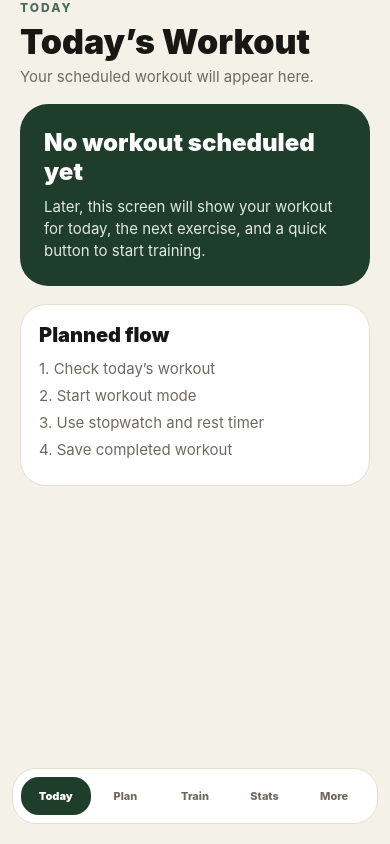
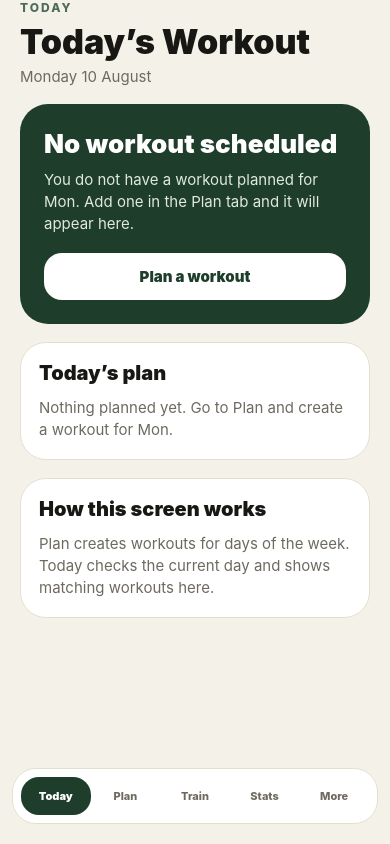
Before and after one commit to Theo524/TrainStack-mobile, a React Native app: screen / in a window 390 px wide. Built offline with nearby package versions, Linux system fonts and the light colour scheme.

Commit message:
Show planned workouts on today screen

```diff
--- a/App.js
+++ b/App.js
@@ -30,7 +30,15 @@ function AppContent() {
   }
 
   function renderScreen() {
-    if (activeTab === "today") return <TodayScreen />;
+    if (activeTab === "today") {
+      return (
+        <TodayScreen
+          plannedWorkouts={plannedWorkouts}
+          onGoToPlan={() => setActiveTab("plan")}
+          onStartTraining={() => setActiveTab("train")}
+        />
+      );
+    }
 
     if (activeTab === "plan") {
       return (
@@ -45,7 +53,13 @@ function AppContent() {
     if (activeTab === "stats") return <StatsScreen />;
     if (activeTab === "more") return <MoreScreen />;
 
-    return <TodayScreen />;
+    return (
+      <TodayScreen
+        plannedWorkouts={plannedWorkouts}
+        onGoToPlan={() => setActiveTab("plan")}
+        onStartTraining={() => setActiveTab("train")}
+      />
+    );
   }
 
   return (
--- a/src/screens/TodayScreen.js
+++ b/src/screens/TodayScreen.js
@@ -1,28 +1,104 @@
 import React from "react";
-import { StyleSheet, Text, View } from "react-native";
+import { Pressable, StyleSheet, Text, View } from "react-native";
 import { colors } from "../styles/theme";
 
-export default function TodayScreen() {
+function getTodayShortDay() {
+  return new Date().toLocaleDateString("en-GB", {
+    weekday: "short",
+  });
+}
+
+function getFullDateLabel() {
+  return new Date().toLocaleDateString("en-GB", {
+    weekday: "long",
+    day: "numeric",
+    month: "long",
+  });
+}
+
+export default function TodayScreen({
+  plannedWorkouts,
+  onGoToPlan,
+  onStartTraining,
+}) {
+  const todayShortDay = getTodayShortDay();
+  const todaysWorkouts = plannedWorkouts.filter(
+    (workout) => workout.day === todayShortDay
+  );
+
   return (
     <View>
       <Text style={styles.eyebrow}>TODAY</Text>
       <Text style={styles.title}>Today’s Workout</Text>
-      <Text style={styles.subtitle}>Your scheduled workout will appear here.</Text>
+      <Text style={styles.subtitle}>{getFullDateLabel()}</Text>
 
-      <View style={styles.heroCard}>
-        <Text style={styles.heroTitle}>No workout scheduled yet</Text>
-        <Text style={styles.heroText}>
-          Later, this screen will show your workout for today, the next exercise,
-          and a quick button to start training.
-        </Text>
+      {todaysWorkouts.length === 0 ? (
+        <View style={styles.heroCard}>
+          <Text style={styles.heroTitle}>No workout scheduled</Text>
+          <Text style={styles.heroText}>
+            You do not have a workout planned for {todayShortDay}. Add one in
+            the Plan tab and it will appear here.
+          </Text>
+
+          <Pressable style={styles.heroButton} onPress={onGoToPlan}>
+            <Text style={styles.heroButtonText}>Plan a workout</Text>
+          </Pressable>
+        </View>
+      ) : (
+        <View style={styles.heroCard}>
+          <Text style={styles.heroSmall}>Scheduled for {todayShortDay}</Text>
+          <Text style={styles.heroTitle}>
+            {todaysWorkouts.length === 1
+              ? todaysWorkouts[0].name
+              : `${todaysWorkouts.length} workouts today`}
+          </Text>
+          <Text style={styles.heroText}>
+            Start training when you are ready. Next we’ll connect this directly
+            to the active workout timer.
+          </Text>
+
+          <Pressable style={styles.heroButton} onPress={onStartTraining}>
+            <Text style={styles.heroButtonText}>Start training</Text>
+          </Pressable>
+        </View>
+      )}
+
+      <View style={styles.card}>
+        <Text style={styles.cardTitle}>Today’s plan</Text>
+
+        {todaysWorkouts.length === 0 ? (
+          <Text style={styles.cardText}>
+            Nothing planned yet. Go to Plan and create a workout for{" "}
+            {todayShortDay}.
+          </Text>
+        ) : (
+          todaysWorkouts.map((workout) => (
+            <View key={workout.id} style={styles.workoutItem}>
+              <View style={styles.workoutTopRow}>
+                <Text style={styles.workoutName}>{workout.name}</Text>
+                <View style={styles.dayBadge}>
+                  <Text style={styles.dayBadgeText}>{workout.day}</Text>
+                </View>
+              </View>
+
+              {workout.exercises ? (
+                <Text style={styles.workoutExercises}>{workout.exercises}</Text>
+              ) : (
+                <Text style={styles.workoutExercisesMuted}>
+                  No exercises added yet.
+                </Text>
+              )}
+            </View>
+          ))
+        )}
       </View>
 
       <View style={styles.card}>
-        <Text style={styles.cardTitle}>Planned flow</Text>
-        <Text style={styles.cardText}>1. Check today’s workout</Text>
-        <Text style={styles.cardText}>2. Start workout mode</Text>
-        <Text style={styles.cardText}>3. Use stopwatch and rest timer</Text>
-        <Text style={styles.cardText}>4. Save completed workout</Text>
+        <Text style={styles.cardTitle}>How this screen works</Text>
+        <Text style={styles.cardText}>
+          Plan creates workouts for days of the week. Today checks the current
+          day and shows matching workouts here.
+        </Text>
       </View>
     </View>
   );
@@ -57,9 +133,16 @@ const styles = StyleSheet.create({
     marginBottom: 18,
   },
 
+  heroSmall: {
+    color: colors.greenLight,
+    fontSize: 14,
+    fontWeight: "800",
+    marginBottom: 8,
+  },
+
   heroTitle: {
     color: "#ffffff",
-    fontSize: 24,
+    fontSize: 26,
     fontWeight: "900",
     marginBottom: 10,
   },
@@ -68,6 +151,20 @@ const styles = StyleSheet.create({
     color: colors.greenLight,
     fontSize: 15,
     lineHeight: 22,
+  },
+
+  heroButton: {
+    marginTop: 18,
+    backgroundColor: "#ffffff",
+    borderRadius: 18,
+    paddingVertical: 14,
+    alignItems: "center",
+  },
+
+  heroButtonText: {
+    color: colors.green,
+    fontWeight: "900",
+    fontSize: 15,
   },
 
   card: {
@@ -89,6 +186,55 @@ const styles = StyleSheet.create({
   cardText: {
     fontSize: 15,
     color: colors.muted,
-    marginBottom: 8,
+    lineHeight: 22,
+  },
+
+  workoutItem: {
+    borderTopWidth: 1,
+    borderTopColor: "#eee8da",
+    paddingTop: 14,
+    paddingBottom: 4,
+    marginTop: 8,
+  },
+
+  workoutTopRow: {
+    flexDirection: "row",
+    alignItems: "center",
+    justifyContent: "space-between",
+  },
+
+  workoutName: {
+    fontSize: 17,
+    fontWeight: "900",
+    color: colors.text,
+    flex: 1,
+    marginRight: 10,
+  },
+
+  dayBadge: {
+    backgroundColor: colors.greenLight,
+    borderRadius: 999,
+    paddingVertical: 5,
+    paddingHorizontal: 10,
+  },
+
+  dayBadgeText: {
+    color: colors.green,
+    fontWeight: "900",
+    fontSize: 12,
+  },
+
+  workoutExercises: {
+    marginTop: 8,
+    color: "#3e3b34",
+    fontSize: 14,
+    lineHeight: 20,
+  },
+
+  workoutExercisesMuted: {
+    marginTop: 8,
+    color: colors.muted,
+    fontSize: 14,
+    fontStyle: "italic",
   },
 });
```
